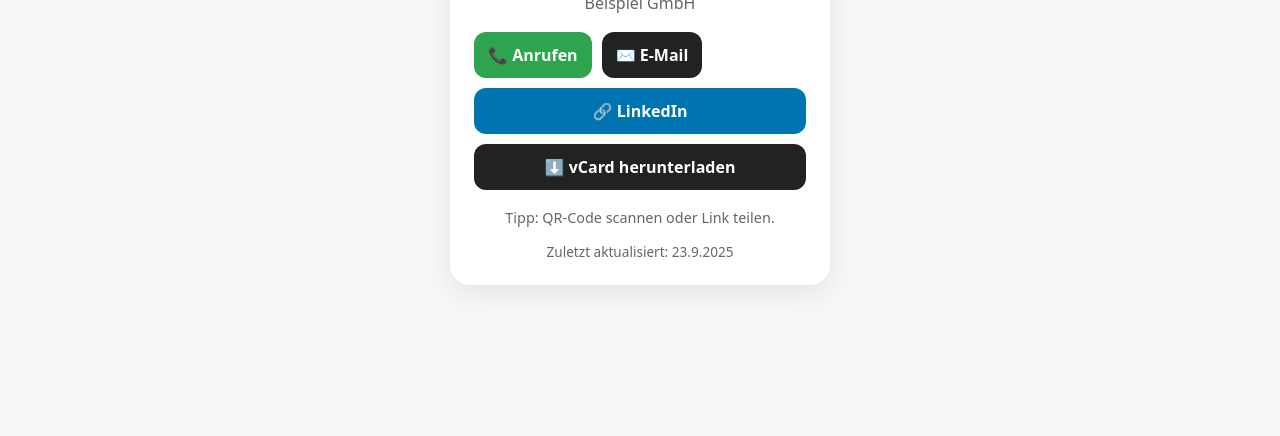
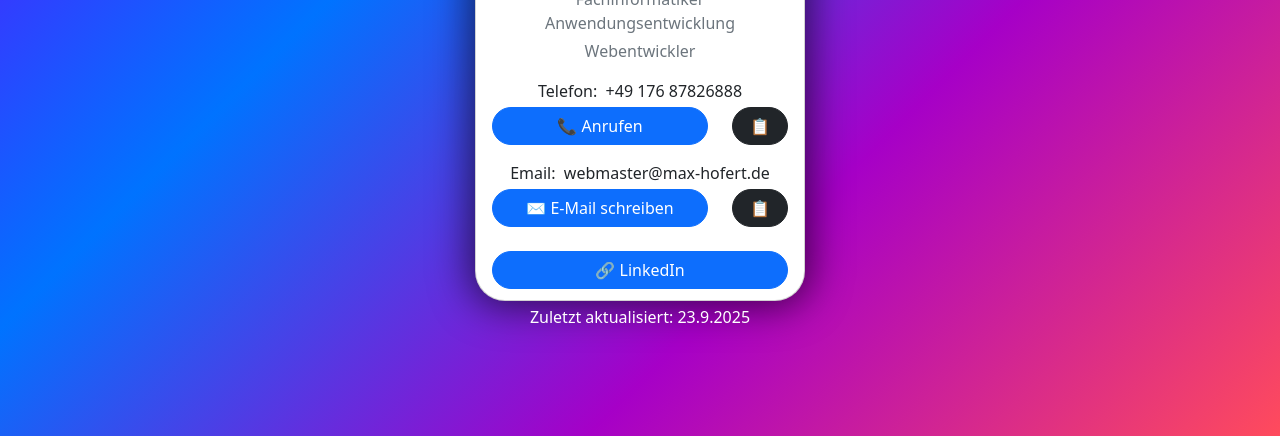
Before and after one commit to Pragbi/pragbi.github.io, a plain HTML site: page index.html in a window 1280 px wide. Shown: the part 364-800 px from the top of the page. Drawn offline with nearby package versions, Linux system fonts and the light colour scheme.

Commit message:
#1 First Version

```diff
--- a/index.html
+++ b/index.html
@@ -3,80 +3,54 @@
 <head>
   <meta charset="utf-8" />
   <meta name="viewport" content="width=device-width, initial-scale=1" />
-  <title>Max Doe – Digitale Visitenkarte</title>
-
-  <!-- Social Preview -->
-  <meta property="og:title" content="Max Doe – Marketing Specialist" />
-  <meta property="og:description" content="Kontaktdaten, Links & vCard-Download" />
-  <meta property="og:type" content="website" />
-  <meta property="og:image" content="https://deinname.github.io/business-card/assets/profile.jpg" />
-  <meta name="description" content="Digitale Visitenkarte von Max Doe – Kontaktdaten, Links & vCard-Download." />
-
-  <style>
-    :root {
-      --bg: #f6f7f9; --card:#fff; --text:#111; --muted:#666; --brand:#0073b1; --ok:#2ea44f; --btn:#222;
-    }
-    @media (prefers-color-scheme: dark) {
-      :root { --bg:#0b0d12; --card:#12151c; --text:#f5f7fa; --muted:#9aa4b2; --brand:#5fb3ff; --ok:#38d48f; --btn:#eaeef4; }
-    }
-    * { box-sizing: border-box; }
-    body {
-      margin:0; font-family: system-ui, -apple-system, Segoe UI, Roboto, Arial, sans-serif;
-      background:var(--bg); color:var(--text);
-      min-height:100svh; display:grid; place-items:center; padding:24px;
-    }
-    .card {
-      width:min(92vw, 380px); background:var(--card);
-      border-radius:20px; padding:24px; box-shadow:0 8px 28px rgba(0,0,0,.08);
-      text-align:center;
-    }
-    .avatar {
-      width:110px; height:110px; border-radius:50%; object-fit:cover; display:block; margin:0 auto 14px;
-    }
-    h1 { font-size:1.4rem; margin:6px 0 4px; }
-    .role, .org { margin:0; color:var(--muted); }
-    .links { display:grid; gap:10px; margin:18px 0; }
-    .btn {
-      display:block; padding:12px 14px; border-radius:12px; text-decoration:none; font-weight:600;
-      background:var(--btn); color:#fff; text-align:center;
-    }
-    .btn.linkedIn { background:var(--brand); }
-    .btn.call { background:var(--ok); }
-    .row { display:flex; gap:10px; }
-    footer { margin-top:14px; font-size:.85rem; color:var(--muted); }
-    .qr { margin-top:14px; }
-    .small { font-size:.9rem; color:var(--muted); margin-top:6px; }
-  </style>
+  <title>Max Hofert | Webentwickler</title>
+  <link rel="stylesheet" href="styles.css">
+  <link href="https://cdn.jsdelivr.net/npm/bootstrap@5.2.3/dist/css/bootstrap.min.css" rel="stylesheet">
 </head>
 <body>
-  <main class="card" role="main">
-    <img class="avatar" src="assets/profile.jpg" alt="Profilfoto von Max Doe" />
-    <h1>Max Doe</h1>
-    <p class="role">Marketing Specialist</p>
-    <p class="org">Beispiel GmbH</p>
-
-    <div class="links">
-      <div class="row">
-        <a class="btn call" href="tel:+491701234567">📞 Anrufen</a>
-        <a class="btn" href="mailto:max.doe@email.com">✉️ E-Mail</a>
+  <main class="vh-100 d-flex justify-content-center align-items-center">
+    <div class="card align-middle rounded-custom" style="width: 330px; height: 530px; box-shadow: 0px 0px 38px 6px rgba(0,0,0,0.6);">
+      <div class="card-body text-center">
+        <img class="rounded-circle mb-3" src="images/MaxHofert2.jpg" alt="Profilfoto" width="150" height="150">
+        <h1 class="h4 mb-1">Max Hofert</h1>
+        <p class="text-muted mb-1">Fachinformatiker Anwendungsentwicklung</p>
+        <p class="text-muted">Webentwickler</p>
+        <div class="row mb-1">
+          <div class="col">
+            Telefon:&nbsp;&nbsp;+49 176 87826888
+          </div>
+        </div>
+        <div class="row mb-3">
+          <div class="col-9">
+            <a class="btn btn-primary w-100 rounded-custom" href="tel:+4917687826888">📞 Anrufen</a>
+          </div>
+          <div class="col">
+            <button class="btn btn-dark w-100 rounded-custom" id="copyPhone" type="button">📋</button>
+          </div>
+        </div>
+        <div class="row mb-1">
+          <div class="col">
+            Email:&nbsp;&nbsp;webmaster@max-hofert.de
+          </div>
+        </div>
+        <div class="row mb-4">
+          <div class="col-9">
+            <a class="btn btn-primary w-100 rounded-custom" href="mailto:webmaster@max-hofert.de">✉️ E-Mail schreiben</a>
+          </div>
+          <div class="col">
+            <button class="btn btn-dark w-100 rounded-custom" id="copyMail" type="button">📋</button>
+          </div>
+        </div>
+        <div class="row">
+          <div class="col">
+            <a class="btn btn-primary w-100 rounded-custom" href="https://www.linkedin.com/in/maximilian-hofert/" target="_blank" rel="noopener">🔗 LinkedIn</a>
+          </div>
+        </div>
       </div>
-      <a class="btn linkedIn" href="https://www.linkedin.com/in/maxdoe" target="_blank" rel="noopener">🔗 LinkedIn</a>
-      <a class="btn" href="./maxdoe.vcf" download>⬇️ vCard herunterladen</a>
+      <footer style="color: white;" class="text-center mb-1">Zuletzt aktualisiert: <span id="lastmod"></span></footer>
     </div>
-
-    <div class="qr">
-      <!-- Optional: QR-Bild hier einfügen -->
-      <!-- <img src="assets/qr.png" alt="QR-Code zur Visitenkarte" width="140" height="140"> -->
-      <p class="small">Tipp: QR-Code scannen oder Link teilen.</p>
-    </div>
-
-    <footer>Zuletzt aktualisiert: <span id="lastmod"></span></footer>
   </main>
-
-  <script>
-    // "Zuletzt aktualisiert" automatisch setzen
-    document.getElementById('lastmod').textContent =
-      new Date(document.lastModified).toLocaleDateString('de-DE');
-  </script>
+  <script src="script.js"></script>
+  <script src="https://cdn.jsdelivr.net/npm/bootstrap@5.2.3/dist/js/bootstrap.bundle.min.js"></script>
 </body>
 </html>
--- /dev/null
+++ b/script.js
@@ -0,0 +1,28 @@
+document.getElementById('lastmod').textContent =
+    new Date(document.lastModified).toLocaleDateString('de-DE');
+
+const copyToClipboard = async function(elementid, copystring) {
+    document.getElementById(elementid).addEventListener("click", async () => {
+    try {
+        await navigator.clipboard.writeText(copystring);
+        const btn = document.getElementById(elementid);
+        const old = btn.textContent;
+        btn.textContent = " Kopiert!";
+        setTimeout(() => (btn.textContent = old), 1200);
+    } catch (e) {
+        const ta = document.createElement("textarea");
+        ta.value = copystring;
+        ta.style.position = "fixed";
+        ta.style.left = "-9999px";
+        document.body.appendChild(ta);
+        ta.select();
+        try { document.execCommand("copy"); } catch {}
+        document.body.removeChild(ta);
+    }
+    });
+};
+
+const textToCopy = "Hallo Welt das ist mein String ✨";
+copyToClipboard("copyMail", "webmaster@max-hofert.de");
+copyToClipboard("copyPhone", "+4917687826888");
+copyToClipboard("copyLinkedIn", textToCopy);
--- /dev/null
+++ b/styles.css
@@ -0,0 +1,17 @@
+
+
+body {
+    margin: 0;
+    width: 100%;
+    height: 100vh;
+    display: flex;
+    justify-content: center;
+    align-items: center;
+
+    background: linear-gradient(-45deg, #ff4b5c, #a600c7, #0073ff, #6a00ff);
+    background-size: 100% 100%;
+}
+
+.rounded-custom {
+    border-radius: 30px !important;
+}
```
Also changed, not shown: images/MaxHofert.jpg (added), images/MaxHofert.png (added), images/MaxHofert2.jpg (added).
